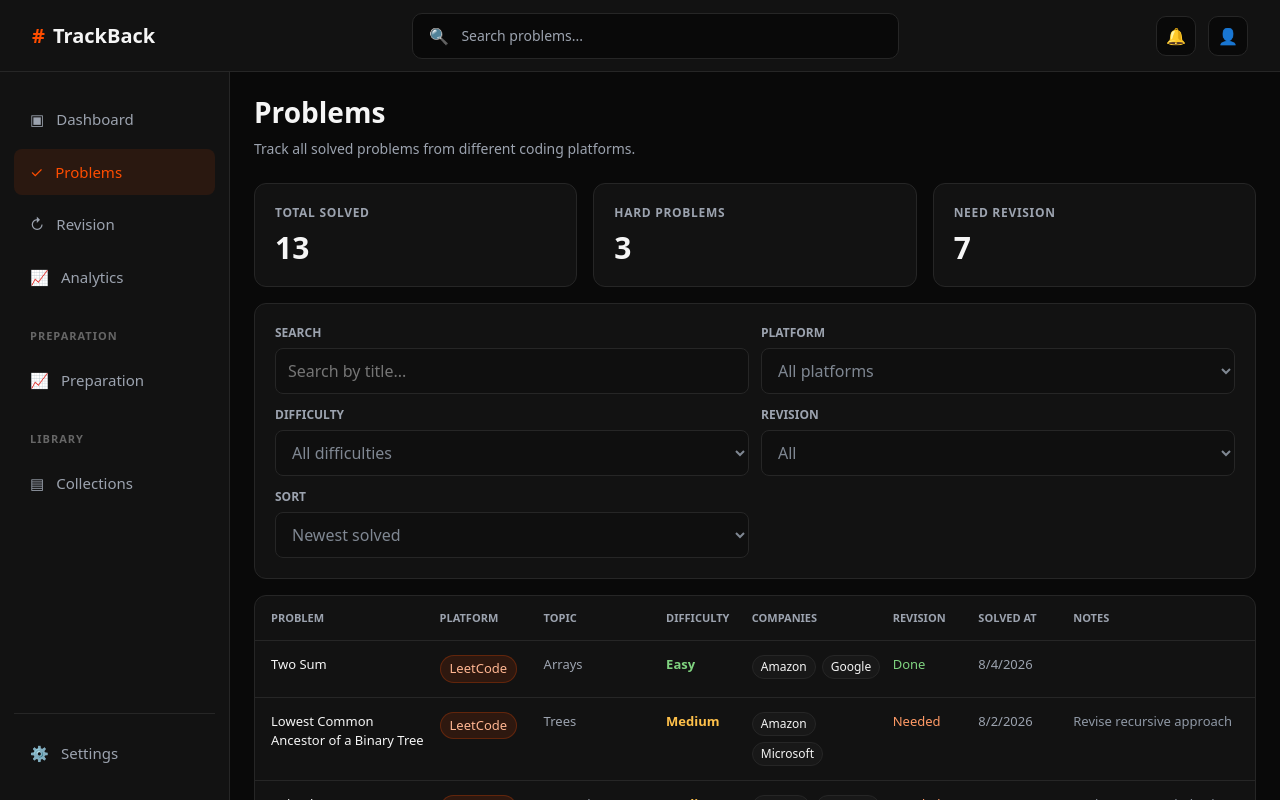
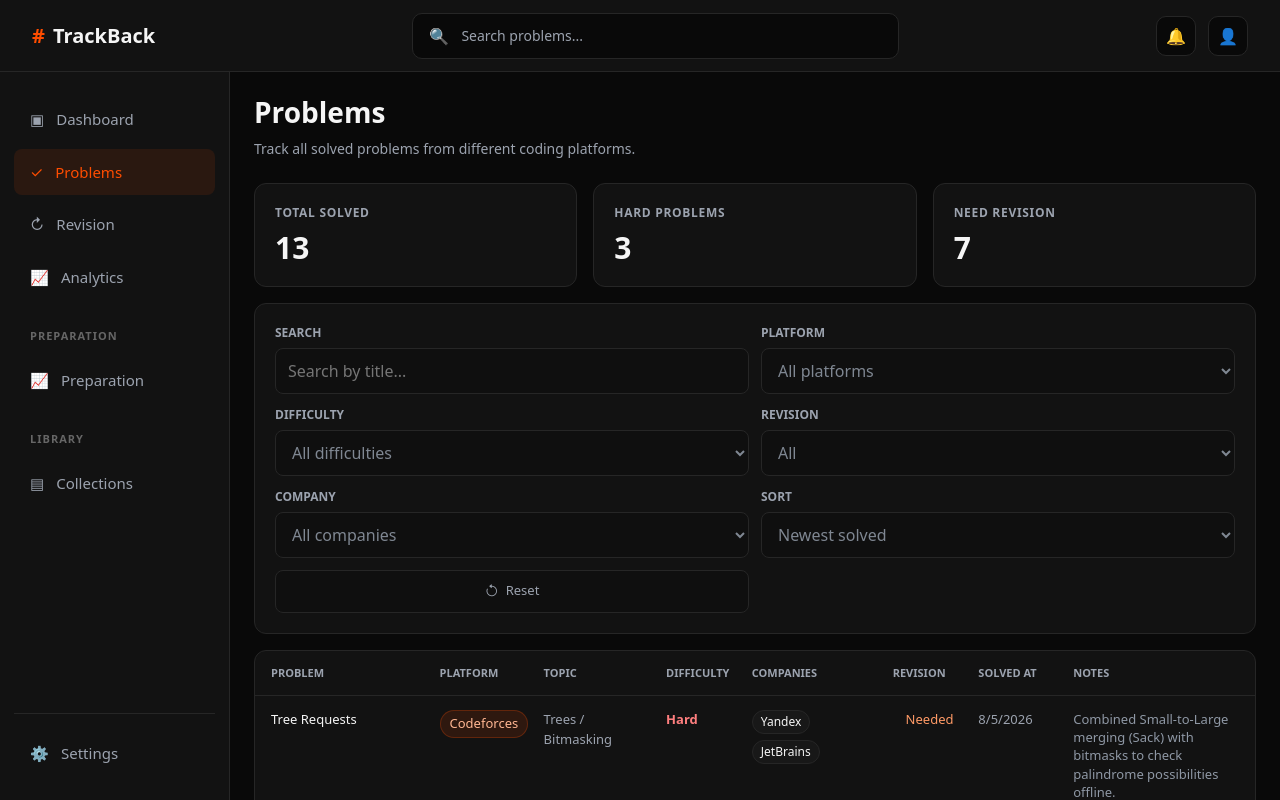
Before and after one commit to adityaxsit/LeetTrack-Pro, a React (Vite) app in the folder client/: page /problems in a window 1280 px wide. Built offline with nearby package versions, Linux system fonts and the light colour scheme.

Commit message:
Problems page v1 complete

```diff
--- a/client/package.json
+++ b/client/package.json
@@ -11,6 +11,7 @@
   },
   "dependencies": {
     "bootstrap": "^5.3.8",
+    "bootstrap-icons": "^1.13.1",
     "react": "^19.2.7",
     "react-dom": "^19.2.7",
     "react-router-dom": "^7.18.1"
--- a/client/src/main.jsx
+++ b/client/src/main.jsx
@@ -1,5 +1,6 @@
 import { StrictMode } from "react";
 import "bootstrap/dist/css/bootstrap.min.css";
+import "bootstrap-icons/font/bootstrap-icons.css";
 import { createRoot } from "react-dom/client";
 import { createBrowserRouter, RouterProvider } from "react-router-dom";
 import Dashboard from "./pages/Dashboard.jsx";
--- a/client/src/pages/Problems.jsx
+++ b/client/src/pages/Problems.jsx
@@ -4,6 +4,12 @@ import styles from "./Problems.module.css";
 function Problems() {
   const [problems, setProblems] = useState([]);
   const [loading, setLoading] = useState(true);
+  const [searchTerm, setSearchTerm] = useState("");
+  const [platform, setPlatform] = useState("All platforms");
+  const [difficulty, setDifficulty] = useState("All difficulties");
+  const [revision, setRevision] = useState("All");
+  const [sortBy, setSortBy] = useState("Newest solved");
+  const [company, setCompany] = useState("All companies");
 
   useEffect(() => {
     fetch("/data/problems.json")
@@ -13,6 +19,65 @@ function Problems() {
         setLoading(false);
       });
   }, []);
+
+  const handleRevisionToggle = (id) => {
+    setProblems(
+      problems.map((problem) =>
+        problem.id === id
+          ? { ...problem, revision: !problem.revision }
+          : problem,
+      ),
+    );
+  };
+
+  const handleClearFilters = () => {
+    setSearchTerm("");
+    setPlatform("All platforms");
+    setDifficulty("All difficulties");
+    setRevision("All");
+    setCompany("All companies");
+    setSortBy("Newest solved");
+  };
+
+  const filteredProblems = problems.filter((problem) => {
+    const searchMatches = problem.title
+      .toLowerCase()
+      .includes(searchTerm.toLowerCase());
+
+    const platformMatches =
+      platform === "All platforms" || problem.platform === platform;
+
+    const difficultyMatches =
+      difficulty === "All difficulties" || problem.difficulty === difficulty;
+
+    const revisionMatches =
+      revision === "All" ||
+      (revision === "Needed" && problem.revision) ||
+      (revision === "Not Needed" && !problem.revision);
+
+    const companyMatches =
+      company === "All companies" || problem.companies.includes(company);
+
+    return (
+      searchMatches &&
+      platformMatches &&
+      difficultyMatches &&
+      revisionMatches &&
+      companyMatches
+    );
+  });
+
+  const sortedProblems = [...filteredProblems].sort((a, b) => {
+    if (sortBy === "Newest solved") {
+      return new Date(b.solvedAt) - new Date(a.solvedAt);
+    }
+
+    if (sortBy === "Oldest solved") {
+      return new Date(a.solvedAt) - new Date(b.solvedAt);
+    }
+
+    return 0;
+  });
 
   if (loading) {
     return (
@@ -32,7 +97,9 @@ function Problems() {
   }
 
   const totalSolved = problems.length;
-  const hardCount = problems.filter((problem) => problem.difficulty === "Hard").length;
+  const hardCount = problems.filter(
+    (problem) => problem.difficulty === "Hard",
+  ).length;
   const revisionCount = problems.filter((problem) => problem.revision).length;
 
   return (
@@ -67,23 +134,32 @@ function Problems() {
               id="problemSearch"
               type="text"
               placeholder="Search by title..."
-
+              value={searchTerm}
+              onChange={(e) => setSearchTerm(e.target.value)}
             />
           </div>
 
           <div className={styles.selectWrap}>
             <label htmlFor="platformFilter">Platform</label>
-            <select id="platformFilter" >
+            <select
+              id="platformFilter"
+              value={platform}
+              onChange={(e) => setPlatform(e.target.value)}
+            >
               <option>All platforms</option>
               <option>LeetCode</option>
               <option>Codeforces</option>
-              <option> HackerRank </option>
+              <option>GeeksforGeeks</option>
             </select>
           </div>
 
           <div className={styles.selectWrap}>
             <label htmlFor="difficultyFilter">Difficulty</label>
-            <select id="difficultyFilter" >
+            <select
+              id="difficultyFilter"
+              value={difficulty}
+              onChange={(e) => setDifficulty(e.target.value)}
+            >
               <option>All difficulties</option>
               <option>Easy</option>
               <option>Medium</option>
@@ -93,21 +169,46 @@ function Problems() {
 
           <div className={styles.selectWrap}>
             <label htmlFor="revisionFilter">Revision</label>
-            <select id="revisionFilter" >
+            <select
+              id="revisionFilter"
+              value={revision}
+              onChange={(e) => setRevision(e.target.value)}
+            >
               <option>All</option>
               <option>Needed</option>
               <option>Not Needed</option>
             </select>
           </div>
+          <div className={styles.selectWrap}>
+            <label htmlFor="companyFilter">Company</label>
+
+            <select
+              id="companyFilter"
+              value={company}
+              onChange={(e) => setCompany(e.target.value)}
+            >
+              <option>All companies</option>
+              <option>Amazon</option>
+              <option>Google</option>
+              <option>Microsoft</option>
+            </select>
+          </div>
 
           <div className={styles.selectWrap}>
             <label htmlFor="sortBy">Sort</label>
-            <select id="sortBy" >
+            <select
+              id="sortBy"
+              value={sortBy}
+              onChange={(e) => setSortBy(e.target.value)}
+            >
               <option>Newest solved</option>
               <option>Oldest solved</option>
-              <option>Company</option>
             </select>
           </div>
+          <button className={styles.resetButton} onClick={handleClearFilters}>
+            <i className="bi bi-arrow-counterclockwise"></i>
+            <span>Reset</span>
+          </button>
         </div>
       </section>
 
@@ -123,7 +224,12 @@ function Problems() {
           <span>Notes</span>
         </div>
 
-        {problems.map((problem) => (
+        {sortedProblems.length === 0 ? (
+          <div className={styles.emptyState}>
+            No problems match your filters.
+          </div>
+        ) : (
+          sortedProblems.map((problem) => (
             <div className={styles.tableRow} key={problem.id}>
               <a
                 className={styles.problemTitle}
@@ -138,7 +244,9 @@ function Problems() {
 
               <span>{problem.topic}</span>
 
-            <span className={`${styles.difficulty} ${styles[problem.difficulty.toLowerCase()]}`}>
+              <span
+                className={`${styles.difficulty} ${styles[problem.difficulty.toLowerCase()]}`}
+              >
                 {problem.difficulty}
               </span>
 
@@ -150,15 +258,21 @@ function Problems() {
                 ))}
               </div>
 
-            <span className={problem.revision ? styles.revisionYes : styles.revisionNo}>
-              {problem.revision ? "Needed" : "Done"}
-            </span>
+              <button
+                onClick={() => handleRevisionToggle(problem.id)}
+                className={
+                  problem.revision ? styles.revisionYes : styles.revisionNo
+                }
+              >
+                {problem.revision ? "Needed" : "Not Needed"}
+              </button>
 
               <span>{new Date(problem.solvedAt).toLocaleDateString()}</span>
 
               <p className={styles.notes}>{problem.notes}</p>
             </div>
-        ))}
+          ))
+        )}
       </section>
     </div>
   );
--- a/client/src/pages/Problems.module.css
+++ b/client/src/pages/Problems.module.css
@@ -2,6 +2,10 @@
   width: 100%;
   color: var(--text-primary);
 }
+
+/* =========================
+   HEADER
+========================= */
 
 .header {
   margin-bottom: 24px;
@@ -16,6 +20,41 @@
 .header p {
   margin: 0;
   color: var(--text-secondary);
+  font-size: 14px;
+}
+
+/* =========================
+   STATS
+========================= */
+.resetButton {
+  display: flex;
+  align-items: center;
+  justify-content: center;
+  gap: 7px;
+
+  padding: 10px 8px;
+
+  color: var(--text-secondary);
+  background-color: #0f0f0f;
+
+  border: 1px solid var(--border);
+  border-radius: 8px;
+
+  font-size: 13px;
+  font-weight: 500;
+
+  cursor: pointer;
+  transition: 0.2s ease;
+  white-space: nowrap;
+}
+
+.resetButton:hover {
+  color: var(--lava-soft);
+  border-color: var(--lava-soft);
+  background-color: rgba(255, 77, 0, 0.08);
+}
+
+.resetButton i {
   font-size: 14px;
 }
 
@@ -48,6 +87,10 @@
   font-weight: 600;
 }
 
+/* =========================
+   CONTROLS
+========================= */
+
 .controlsCard {
   margin-bottom: 16px;
   padding: 20px;
@@ -58,8 +101,9 @@
 
 .controlsRow {
   display: grid;
-  grid-template-columns: 2fr repeat(4, 1fr);
+  grid-template-columns:  2fr repeat(5, 1fr) auto;
   gap: 12px;
+  align-items: end;
 }
 
 .searchWrap,
@@ -88,19 +132,38 @@
   outline: none;
 }
 
+/* =========================
+   TABLE
+========================= */
+
 .tableCard {
   background-color: var(--bg-secondary);
   border: 1px solid var(--border);
   border-radius: 12px;
-  overflow: hidden;
+
+  /* Table scrolls instead of breaking on smaller screens */
+  overflow-x: auto;
 }
 
 .tableHeader,
 .tableRow {
   display: grid;
-  grid-template-columns: 1.7fr 1fr 1.2fr 0.8fr 1.4fr 0.8fr 0.9fr 1.8fr;
+
+  grid-template-columns:
+    1.7fr
+    1fr
+    1.2fr
+    0.8fr
+    1.4fr
+    0.8fr
+    0.9fr
+    1.8fr;
+
   gap: 12px;
   align-items: start;
+
+  /* Preserve table structure on smaller screens */
+  min-width: 1000px;
 }
 
 .tableHeader {
@@ -123,6 +186,10 @@
   border-bottom: none;
 }
 
+/* =========================
+   PROBLEM TITLE
+========================= */
+
 .problemTitle {
   color: var(--text-primary);
   font-weight: 500;
@@ -133,6 +200,10 @@
   color: var(--lava-soft);
 }
 
+/* =========================
+   PLATFORM
+========================= */
+
 .platformBadge {
   justify-self: start;
   padding: 3px 9px;
@@ -141,6 +212,10 @@
   border: 1px solid rgba(255, 77, 0, 0.25);
   border-radius: 999px;
 }
+
+/* =========================
+   DIFFICULTY
+========================= */
 
 .difficulty {
   font-weight: 600;
@@ -158,6 +233,10 @@
   color: #ff7f7f;
 }
 
+/* =========================
+   COMPANY TAGS
+========================= */
+
 .companyTags {
   display: flex;
   flex-wrap: wrap;
@@ -173,6 +252,19 @@
   font-size: 12px;
 }
 
+/* =========================
+   REVISION
+========================= */
+
+.revisionYes,
+.revisionNo {
+  background: transparent;
+  border: none;
+  padding: 0;
+  cursor: pointer;
+  font: inherit;
+}
+
 .revisionYes {
   color: #ff9a66;
 }
@@ -181,11 +273,21 @@
   color: #7fd27f;
 }
 
+/* =========================
+   NOTES
+========================= */
+
 .notes {
   margin: 0;
   color: #8f98a5;
   line-height: 1.4;
 }
+
+/* =========================
+   RESPONSIVE
+========================= */
+
+/* Tablet */
 
 @media (max-width: 1280px) {
   .controlsRow {
@@ -193,17 +295,26 @@
   }
 }
 
-@media (max-width: 1024px) {
+/* Small tablet */
+
+@media (max-width: 900px) {
+  .statsGrid {
+    grid-template-columns: repeat(2, 1fr);
+  }
+}
+
+/* Mobile */
+
+@media (max-width: 600px) {
+  .controlsRow {
+    grid-template-columns: 1fr;
+  }
+
   .statsGrid {
     grid-template-columns: 1fr;
   }
 
-  .tableHeader {
-    display: none;
-  }
-
-  .tableRow {
-    grid-template-columns: 1fr;
-    gap: 10px;
+  .header h1 {
+    font-size: 24px;
   }
 }
```
Also changed, not shown: 1 other file (tests, documents, lock files or other folders). Lines whose indentation alone changed are shown as unchanged.
